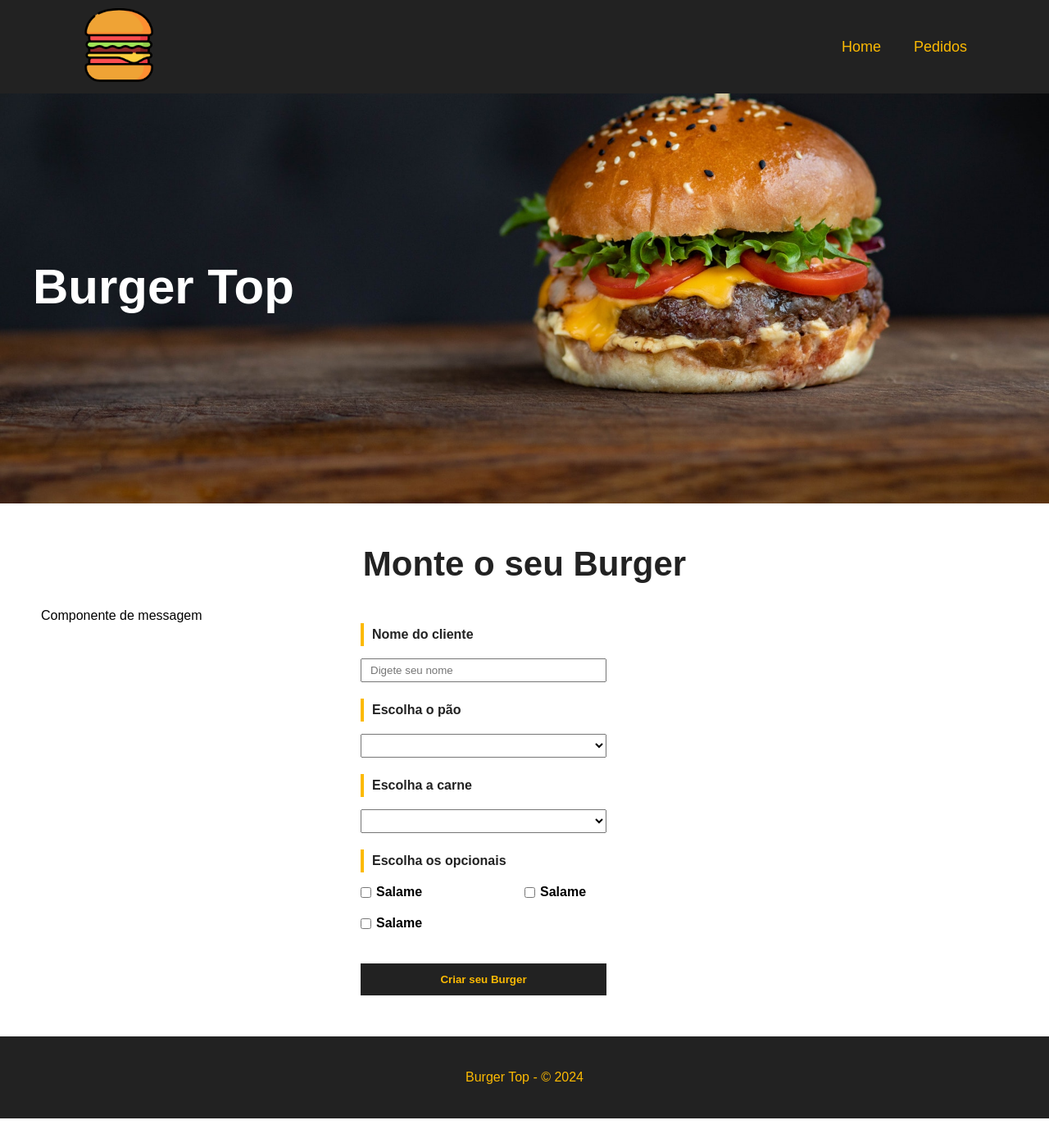
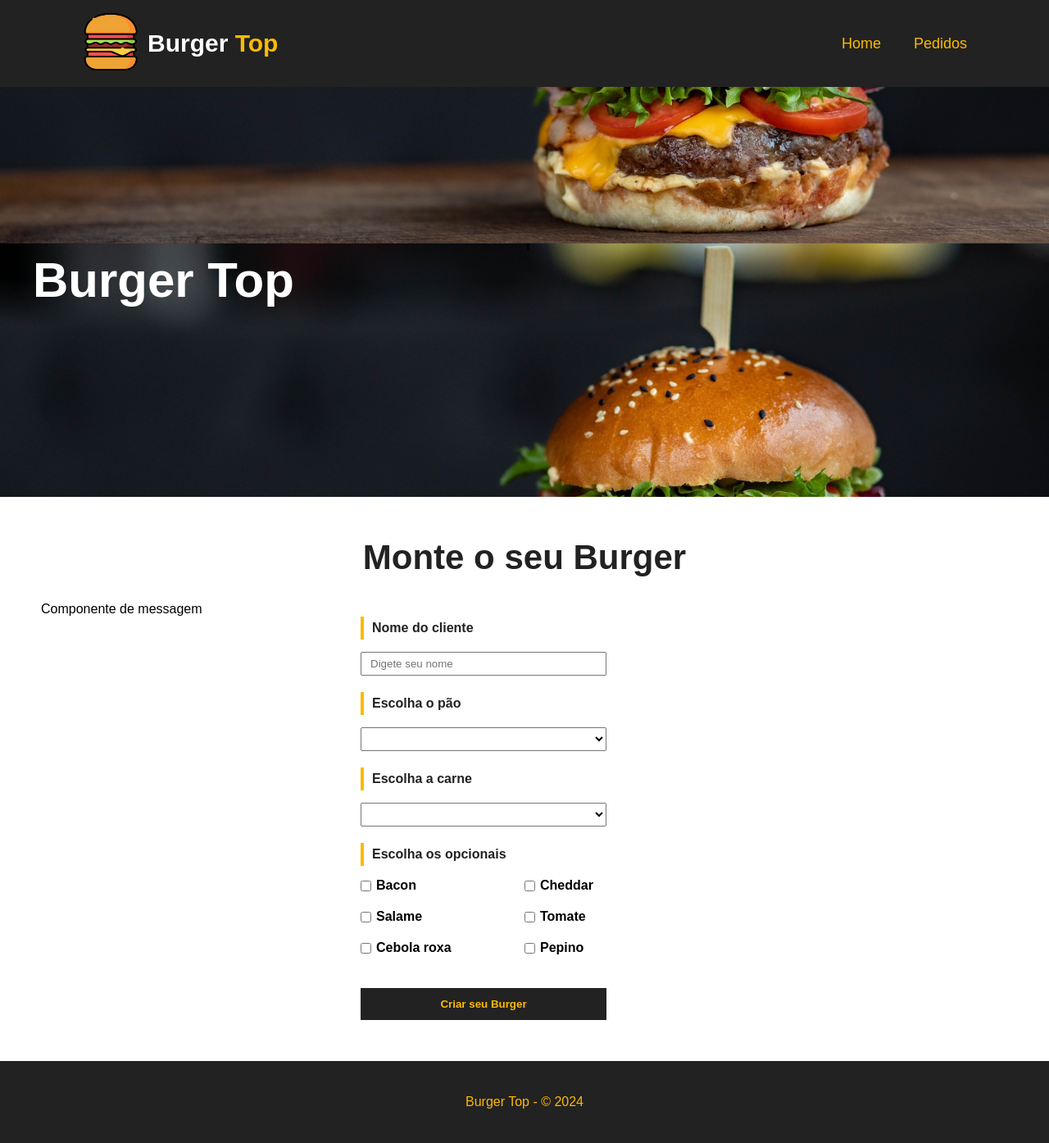
Before and after one commit to romatorres/projeto_burger, a Vue app: page / in a window 1280 px wide. Shown: the whole page at 82% size. Before the commit the page ends 1364 px from the top, so only its background shows below. Built offline with nearby package versions, Linux system fonts and the light colour scheme; data requests are answered from the project's data file.

Commit message:
API query implementation

```diff
--- a/src/components/BurgerForms.vue
+++ b/src/components/BurgerForms.vue
@@ -9,29 +9,21 @@
             <label for="pao">Escolha o pão</label>
             <select name="pao" id="pao" v-model="pao">
                 <option value="">Selecione o pão</option>
-                <option value="integral">Integral</option>
+                <option v-for="pao in paes" :key="pao.id" :value="pao.tipo">{{ pao.tipo }}</option>
             </select>
         </div>
         <div class="input-container">
             <label for="carne">Escolha a carne</label>
             <select name="carne" id="carne" v-model="carne">
                 <option value="">Selecione a carne</option>
-                <option value="integral">Integral</option>
+                <option v-for="carne in carnes" :key="carne.id" :value="carne.tipo">{{ carne.tipo }}</option>
             </select>
         </div>
         <div class="input-container" id="opcionais-container">
             <label id="opcionais-title" for="opcionais">Escolha os opcionais</label>
-            <div class="checkbox-container">
-                <input type="checkbox" name="opcionais" value="salame" v-model="opcionais">
-                <span>Salame</span>
-            </div>
-            <div class="checkbox-container">
-                <input type="checkbox" name="opcionais" value="salame" v-model="opcionais">
-                <span>Salame</span>
-            </div>
-            <div class="checkbox-container">
-                <input type="checkbox" name="opcionais" value="salame" v-model="opcionais">
-                <span>Salame</span>
+            <div class="checkbox-container" v-for="opcional in opcionaisdata" :key="opcional.id">
+                <input type="checkbox" name="opcionais" :value="opcional.tipo" v-model="opcionais">
+                <span>{{ opcional.tipo }}</span>
             </div>
         </div>
         <div class="input-container">
@@ -42,7 +34,34 @@
 
 <script>
 export default {
-    nome: 'BurgerForms'
+    nome: 'BurgerForms',
+    data(){
+        return{
+        paes: null,
+        carnes: null,
+        opcionaisdata: null,
+        nome: null,
+        pao: null,
+        carne: null,
+        opcionais: [],
+        status: 'Solicitado',
+        msg: 'null'
+    }
+  },
+   methods:{
+        async getIgredientes(){
+            const req = await fetch("http://localhost:3000/ingredientes")
+            const data = await req.json()
+
+            this.paes = data.paes
+            this.carnes = data.carnes
+            this.opcionaisdata = data.opcionais
+        }
+
+   },
+   mounted(){
+    this.getIgredientes()
+   }
 }
 </script>
 
--- a/src/components/Navbar.vue
+++ b/src/components/Navbar.vue
@@ -1,8 +1,11 @@
 <template>
     <div id="nav">
+        <div class="div-logo">
         <router-link>
             <img :src="logo" :alt="alt" id="logo">
         </router-link>
+        <p class="text-logo">Burger<span> Top</span></p>
+        </div>
         <div class="link">
             <router-link to="/">Home</router-link>
             <router-link to="/pedidos">Pedidos</router-link>
@@ -20,13 +23,27 @@
 <style scoped>
 #nav{
     background-color: #222;
-    padding: 10px 100px;
+    padding: 16px 100px;
     display: flex;
     justify-content: space-between;
     align-items: center;
 }
 #logo{
-    width: 90px;
+    width: 70px;
+}
+.div-logo{
+    display: flex;
+    align-items: center;
+    gap: 10px;
+}
+.text-logo{
+    color: #fff;
+    font-size: 30px;
+    font-weight: bold;
+    text-align: left;
+}
+.text-logo span{
+    color: #fcba03;
 }
 .link a{
     color: #fcba03;
```
Also changed, not shown: public/img/burger.jpg.
